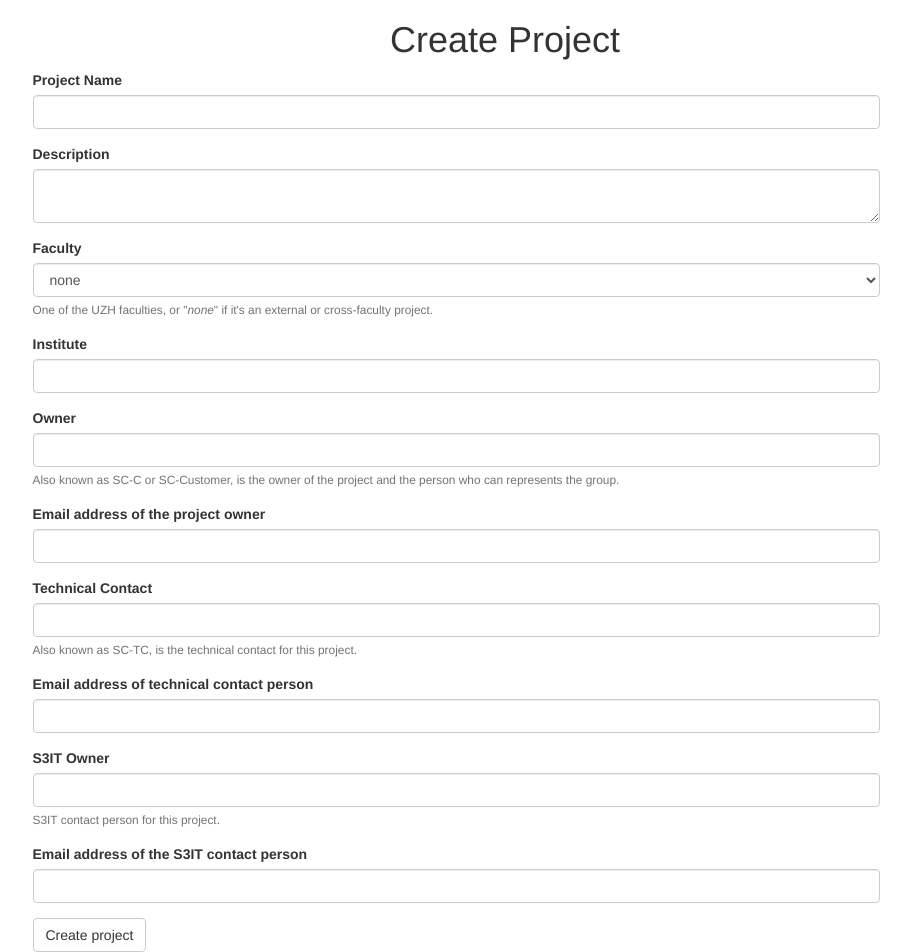
After one commit to uzh/sc-admin-dashboard, a Flask app: template scadmin/templates/create-project.html in a window 1280 px wide. The commit adds this page. Shown: the whole page, without its empty margins (135-1046 px from the left). Run offline with Flask 2, Linux system fonts and the light colour scheme; the template is opened without the code that fills it: values that come from a table or form of the project are taken from there, others are empty; some libraries are stand-ins or nearby versions.

Commit message:
Add form to create a new project

```diff
--- /dev/null
+++ b/scadmin/forms/create_project.py
@@ -0,0 +1,82 @@
+#!/usr/bin/env python
+# -*- coding: utf-8 -*-#
+#
+#
+# Copyright (C) 2016, S3IT, University of Zurich. All rights reserved.
+#
+#
+# This program is free software; you can redistribute it and/or modify it
+# under the terms of the GNU General Public License as published by the
+# Free Software Foundation; either version 2 of the License, or (at your
+# option) any later version.
+#
+# This program is distributed in the hope that it will be useful, but
+# WITHOUT ANY WARRANTY; without even the implied warranty of
+# MERCHANTABILITY or FITNESS FOR A PARTICULAR PURPOSE.  See the GNU
+# General Public License for more details.
+#
+# You should have received a copy of the GNU General Public License along
+# with this program; if not, write to the Free Software Foundation, Inc.,
+# 59 Temple Place, Suite 330, Boston, MA 02111-1307 USA
+
+__docformat__ = 'reStructuredText'
+__author__ = 'Antonio Messina <antonio.s.messina@gmail.com>'
+
+from wtforms import Form, StringField, SelectField, SubmitField, TextAreaField, validators
+from flask_wtf import FlaskForm
+from scadmin import config
+
+class CreateProjectForm(FlaskForm):
+    name = StringField(
+        'Project Name',
+        [validators.Length(min=4), validators.DataRequired()]
+    )
+    description = TextAreaField(
+        'Description',
+        [validators.Length(min=4), validators.DataRequired()]
+    )
+    faculty = SelectField(
+        'Faculty',
+        [validators.DataRequired()],
+        choices=config.valid_faculties,
+        description='''One of the UZH faculties, or "<i>none</i>" if it's an'''
+        ''' external or cross-faculty project.'''
+    )
+    institute = StringField(
+        'Institute',
+        [validators.DataRequired()]
+    )
+
+    owner = StringField(
+        'Owner',
+        [validators.DataRequired()],
+        description='Also known as SC-C or SC-Customer, is the owner of the'
+        ' project and the person who can represents the group.'
+    )
+    owner_email = StringField(
+        "Email address of the project owner",
+        [validators.DataRequired(), validators.Email()],
+    )
+
+
+    contact = StringField(
+        'Technical Contact',
+        [validators.DataRequired()],
+        description='Also known as SC-TC, is the technical contact for this project.'
+    )
+
+    contact_email = StringField(
+        "Email address of technical contact person",
+        [validators.DataRequired(), validators.Email()],
+    )
+
+    s3it_owner = StringField(
+        'S3IT Owner', [validators.DataRequired()],
+        description='S3IT contact person for this project.'
+    )
+
+    s3it_owner_email = StringField(
+        "Email address of the S3IT contact person",
+        [validators.DataRequired(), validators.Email()],
+    )
+    submit = SubmitField('Create project')
--- /dev/null
+++ b/scadmin/templates/create-project.html
@@ -0,0 +1,19 @@
+{% extends "bootstrap/base.html" %}
+{% import "bootstrap/wtf.html" as wtf %}
+
+{% block body %}
+<div class="container">
+  <div class="row">
+    <h1 class="text-center">Create Project</h1>
+  </div>
+  <div class="row">
+
+
+    <div class="col-md-9 col-md-offset-1">
+  {{ wtf.quick_form(form) }}
+    </div>
+  </div>
+</div>
+</div>
+
+{% endblock body %}
```
Also changed, not shown: scadmin/config.py (+10 -1 lines), scadmin/models/projects.py (+35 -1 lines), scadmin/templates/project.html (+29 -10 lines), scadmin/views/projects.py (+11 -4 lines).
